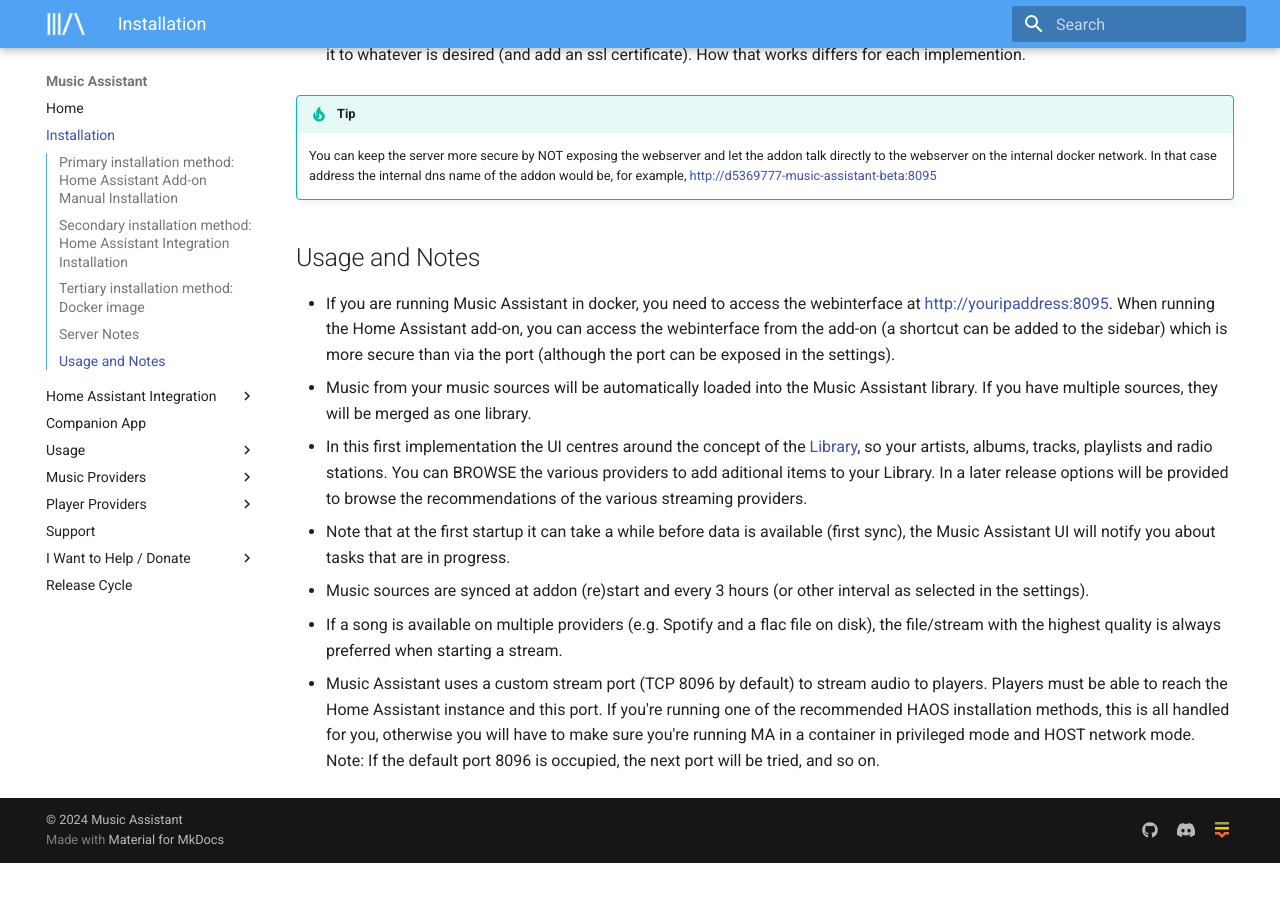
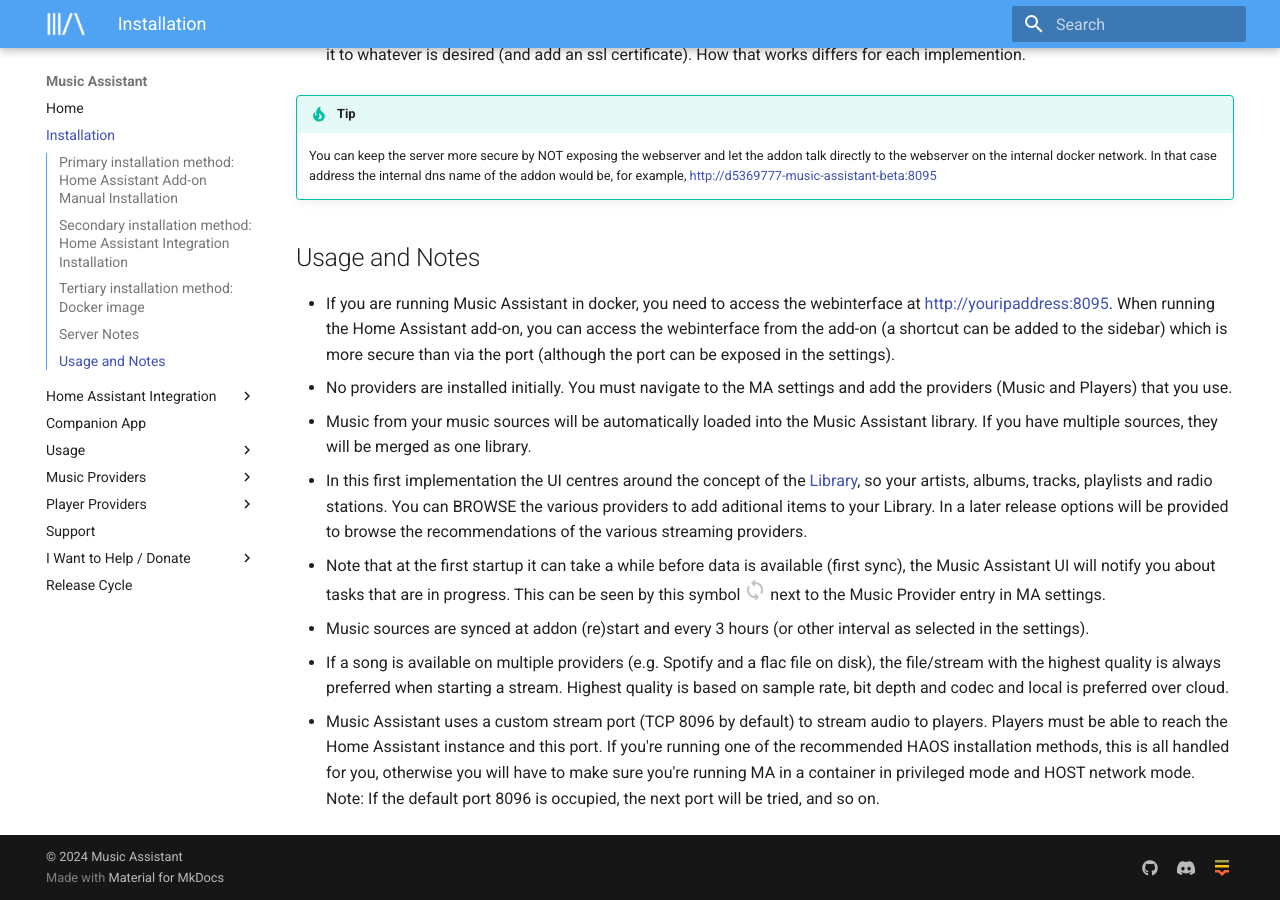
Before and after one commit to pwbriggs/music-assistant.github.io, an MkDocs documentation site: the page built from docs/installation.md, in a window 1280 px wide and 900 px high, scrolled down 1678 px. Built offline with MkDocs 1.6.1 and Material for MkDocs 9.7.7, drawn with Linux system fonts in a browser that asks for light colours; before the commit the page ends 2541 px from its top, so only the background shows below that.

Commit message:
Tweak usage notes

```diff
--- a/docs/installation.md
+++ b/docs/installation.md
@@ -61,11 +61,12 @@
 ## Usage and Notes
 
 - If you are running Music Assistant in docker, you need to access the webinterface at http://youripaddress:8095. When running the Home Assistant add-on, you can access the webinterface from the add-on (a shortcut can be added to the sidebar) which is more secure than via the port (although the port can be exposed in the settings).
+- No providers are installed initially. You must navigate to the MA settings and add the providers (Music and Players) that you use.
 - Music from your music sources will be automatically loaded into the Music Assistant library. If you have multiple sources, they will be merged as one library.
 - In this first implementation the UI centres around the concept of the [Library](usage.md), so your artists, albums, tracks, playlists and radio stations. You can BROWSE the various providers to add aditional items to your Library. In a later release options will be provided to browse the recommendations of the various streaming providers.
-- Note that at the first startup it can take a while before data is available (first sync), the Music Assistant UI will notify you about tasks that are in progress.
+- Note that at the first startup it can take a while before data is available (first sync), the Music Assistant UI will notify you about tasks that are in progress. This can be seen by this symbol ![icon](assets/icons/sync-icon.png) next to the Music Provider entry in MA settings.
 - Music sources are synced at addon (re)start and every 3 hours (or other interval as selected in the settings).
-- If a song is available on multiple providers (e.g. Spotify and a flac file on disk), the file/stream with the highest quality is always preferred when starting a stream.
+- If a song is available on multiple providers (e.g. Spotify and a flac file on disk), the file/stream with the highest quality is always preferred when starting a stream. Highest quality is based on sample rate, bit depth and codec and local is preferred over cloud.
 - Music Assistant uses a custom stream port (TCP 8096 by default) to stream audio to players. Players must be able to reach the Home Assistant instance and this port. If you're running one of the recommended HAOS installation methods, this is all handled for you, otherwise you will have to make sure you're running MA in a container in privileged mode and HOST network mode. Note: If the default port 8096 is occupied, the next port will be tried, and so on.
 
 [repository-badge]: https://img.shields.io/badge/Add%20repository%20to%20my-Home%20Assistant-41BDF5?logo=home-assistant&style=for-the-badge
```
